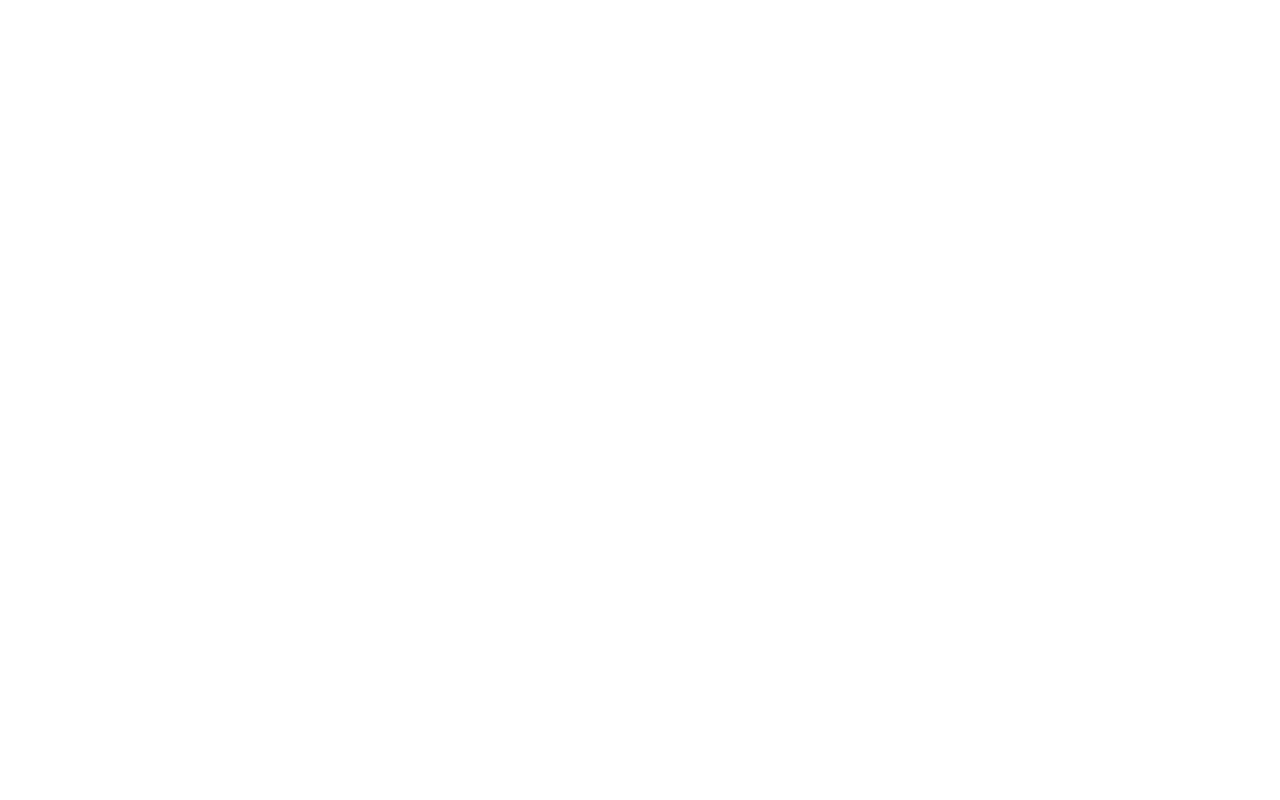
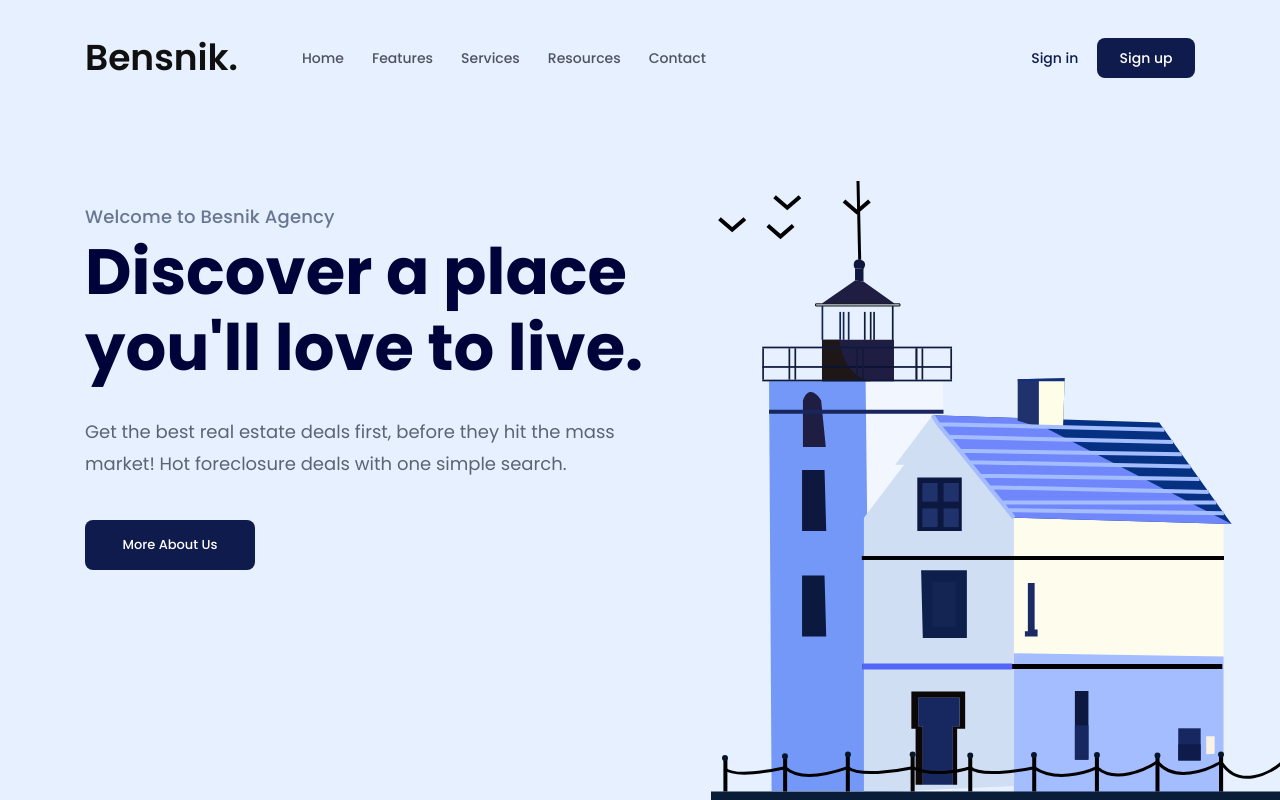
Before and after one commit to VinHa28/Landing_page-01, a plain HTML site: page index.html in a window 1280 px wide. Drawn offline with Linux system fonts and the light colour scheme.

Commit message:
Add Header

```diff
--- a/asets/CSS/style.css
+++ b/asets/CSS/style.css
@@ -3,6 +3,145 @@
     padding: 0;
     box-sizing: border-box;
 }
+html {
+    font-size: 62.5%;
+}
+:root {
+    --primary-color: #0F1B4C;
+}
 body {
     font-family: 'Poppins', sans-serif;
 }
+
+/* Logo */
+.logo {
+    font-family: 'Roboto Slab', serif;
+    font-size: 1em;
+}
+.logo__text {
+    font-size: 3.6em;
+    font-weight: 600;
+    color: #101010;
+}
+/* Common */
+a {
+    text-decoration: none;
+}
+.container {
+    margin: 0 auto;
+    width: 1110px;
+    max-width: calc(100% - 48px);
+}
+.desc {
+    color: #5A6473;
+    font-size: 1.6rem;
+    font-weight: 400;
+    line-height: 1.875;
+}
+.section__heading {
+    color: #000339;
+    font-size: 35px;
+    font-weight: 600;
+}
+.btn {
+    display: inline-block;
+    border-radius: 8px;
+    height: 50px;
+    min-width: 170px;
+    background-color: var(--primary-color);
+    line-height: 50px;
+    text-align: center;
+    font-size: 13px;
+    color: #fff;
+    font-weight: 500;
+    transition: 0.2s;
+}
+.btn:hover {
+    background-color: #FFF;
+    color: var(--primary-color);
+}
+/* ====== Header ====== */
+.header {
+    height: 100vh;
+    background-color: #E6F0FF;
+}
+.header__container {
+    height: 100%;
+    position: relative;
+}
+.header__row {
+    display: flex;
+    align-items: center;
+    padding-top: 38px;
+}
+/* === Navigation === */
+.navbar  {
+    margin-left: 50px;
+}
+.navbar__list {
+    display: flex;
+}
+.navbar__link {
+    padding: 8px 14px;
+    font-weight: 500;
+    font-size: 1.4rem;
+    color: #4F5361;
+}
+.navbar__link:hover {
+    color:  var(--primary-color);
+}
+/* === Actions === */
+.action {
+    margin-left: auto;
+}
+.action__link {
+    padding: 13px 16px;
+    font-size: 1.4rem;
+    font-weight: 500;
+    color: #0F1B4C;
+}
+.action__link:hover {
+   font-weight: 600;
+}
+.action___btn {
+    min-width: 98px;
+    height: 40px;
+    font-size: 14px;
+    line-height: 40px;
+}
+/* === Hero === */
+.hero {
+    margin-top: 130px;
+}
+.hero__row {
+    display: flex;
+}
+.hero__content {
+    width: 51%;
+}
+.hero__welcome {
+    font-size: 18px;
+    font-weight: 500;
+    letter-spacing: 0.18px;
+    color: #687690;
+}
+.hero__heading {
+    margin-top: 8px;
+    margin-top: 8px;
+    font-size: 64px;
+    font-weight: 700;
+    line-height: 1.19;
+}
+.hero__desc {
+    margin-top: 30px;
+    font-size: 18px;
+    line-height: 1.78;
+}
+.hero__btn {
+    margin-top: 40px;
+}
+.hero__piture {
+    position: absolute;
+    right: -100px;
+    bottom: 0;
+}
--- a/index.html
+++ b/index.html
@@ -1,12 +1,15 @@
 <!DOCTYPE html>
 <html lang="en">
+
 <head>
     <meta charset="UTF-8">
     <meta name="viewport" content="width=device-width, initial-scale=1.0">
     <link rel="preconnect" href="https://fonts.googleapis.com">
     <!-- Embed font -->
     <link rel="preconnect" href="https://fonts.gstatic.com" crossorigin>
-    <link href="https://fonts.googleapis.com/css2?family=Poppins:wght@400;500;600;700&display=swap" rel="stylesheet">
+    <link
+        href="https://fonts.googleapis.com/css2?family=Poppins:wght@400;500;600;700&family=Roboto+Slab:wght@600&display=swap"
+        rel="stylesheet">
     <!-- CSS -->
     <link rel="stylesheet" href="./asets/CSS/reset.css">
     <link rel="stylesheet" href="./asets/CSS/style.css">
@@ -15,12 +18,77 @@
     <link rel="icon" type="image/png" sizes="32x32" href="./asets/Favicon/favicon-32x32.png">
     <link rel="icon" type="image/png" sizes="16x16" href="./asets/Favicon/favicon-16x16.png">
     <link rel="manifest" href="./asets/Favicon/site.webmanifest">
-    <title>Besnik</title>
+    <title>Besnik.</title>
 </head>
+
 <body>
     <!-- ====== HEADER ====== -->
-    <header>
-
+    <header class="header">
+        <div class="container header__container">
+            <div class="header__row">
+                <!-- Logo -->
+                <div class="loo header__logo">
+                    <a href="#!" class="logo__text">
+                        Bensnik.
+                    </a>
+                </div>
+                <!-- Nav -->
+                <nav class="navbar">
+                    <ul class="navbar__list">
+                        <li class="navbar__item">
+                            <a href="#!" class="navbar__link">
+                                Home
+                            </a>
+                        </li>
+                        <li class="navbar__item">
+                            <a href="#!" class="navbar__link">
+                                Features
+                            </a>
+                        </li>
+                        <li class="navbar__item">
+                            <a href="#!" class="navbar__link">
+                                Services
+                            </a>
+                        </li>
+                        <li class="navbar__item">
+                            <a href="#!" class="navbar__link">
+                                Resources
+                            </a>
+                        </li>
+                        <li class="navbar__item">
+                            <a href="#!" class="navbar__link">
+                                Contact
+                            </a>
+                        </li>
+                    </ul>
+                </nav>
+                <!-- Actions -->
+                <div class="action">
+                    <a href="#!" class="action__link">Sign in</a>
+                    <a href="#!" class="btn action___btn">Sign up</a>
+                </div>
+            </div>
+            <!-- Hero -->
+            <section class="hero">
+                <div class="hero__row">
+                    <section class="hero__content">
+                        <p class="hero__welcome">Welcome to Besnik Agency</p>
+                        <h1 class="hero__heading section__heading">Discover a place
+                            you'll love to live.</h1>
+                        <p class="desc hero__desc">Get the best real estate deals first,
+                            before they hit the mass market! Hot foreclosure deals with one simple search.
+                        </p>
+                        <a href="#!" class="btn hero__btn">
+                            More About Us
+                        </a>
+                    </section>
+                    <figure class="hero__image">
+                        <img src="./asets/Images/Hero/house.svg" alt="Discover a place
+                        you'll love to live" class="hero__piture">
+                    </figure>
+                </div>
+            </section>
+        </div>
     </header>
     <!-- ====== MAIN ====== -->
     <main>
@@ -31,4 +99,5 @@
 
     </footer>
 </body>
+
 </html>
```
Also changed, not shown: asets/Images/Hero/house.svg (added).
